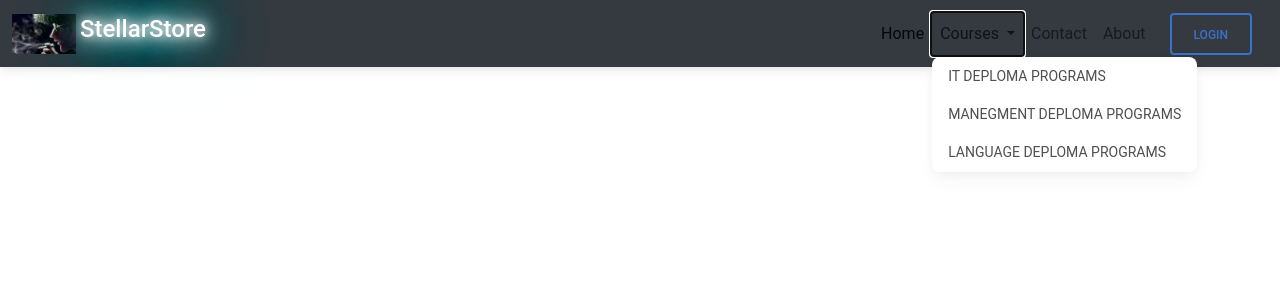
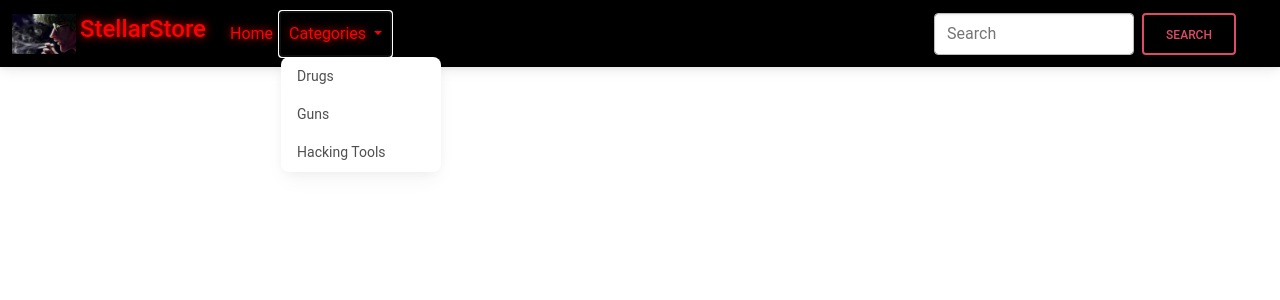
Before and after one commit to AMJchamod/-StellarStore-, a PHP site: page /navbar.html in a window 1280 px wide, after a click on "Categories". Shown: the top 300 px of the page. Run offline with PHP 8.4, Linux system fonts and the light colour scheme.

Commit message:
nav bar updated

```diff
--- a/StellarStore/navbar.html
+++ b/StellarStore/navbar.html
@@ -4,21 +4,30 @@
   <meta charset="UTF-8">
   <meta name="viewport" content="width=device-width, initial-scale=1.0">
   <title>Navbar Page</title>
+  <!-- Bootstrap CSS -->
   <link href="https://stackpath.bootstrapcdn.com/bootstrap/5.1.3/css/bootstrap.min.css" rel="stylesheet">
-  <!-- mdb css-->
+  <!-- MDB CSS -->
   <link href="https://cdnjs.cloudflare.com/ajax/libs/mdb-ui-kit/6.0.0/mdb.min.css" rel="stylesheet">
-  <link rel="stylesheet" href="stylee.css">
+  <!-- Custom CSS -->
   <style>
     .customnav {
-      background-color: #343a40;
+      background-color: black;
     }
     .logoname {
       display: inline;
     }
-    #usernameDisplay {
-      font-size: 1rem;
-      font-weight: bold;
-      color: white;
+    .neon-text {
+      color: red !important;
+      text-shadow: 0 0 10px red; /* Optional: Add a text shadow for neon effect */
+    }
+    .neon-text:hover {
+      color: orange !important; /* Optional: Change color on hover */
+    }
+    .search-form {
+      margin-left: auto;
+    }
+    .search-form input[type="search"] {
+      width: 200px; /* Adjust width as needed */
     }
   </style>
 </head>
@@ -41,34 +50,35 @@
         <div class="offcanvas-body">
           <ul class="navbar-nav justify-content-end flex-grow-1 pe-3">
             <li class="nav-item">
-              <a class="nav-link active" aria-current="page" href="index.html">Home</a>
+              <a class="nav-link active neon-text" aria-current="page" href="index.html">Home</a>
             </li>
             <li class="nav-item dropdown">
-              <a class="nav-link dropdown-toggle" href="#" role="button" data-bs-toggle="dropdown" aria-expanded="false">
-                Courses
+              <a class="nav-link dropdown-toggle neon-text" href="#" role="button" data-bs-toggle="dropdown" aria-expanded="false">
+                Categories
               </a>
               <ul class="dropdown-menu">
-                <li><a class="dropdown-item" href="ITDEPLOMA.html">IT DEPLOMA PROGRAMS</a></li>
-                <li><a class="dropdown-item" href="Manegmentdeploma.html">MANEGMENT DEPLOMA PROGRAMS</a></li>
-                <li><a class="dropdown-item" href="languages.html">LANGUAGE DEPLOMA PROGRAMS</a></li>
+                <li><a class="dropdown-item" href="ITDEPLOMA.html">Drugs</a></li>
+                <li><a class="dropdown-item" href="Manegmentdeploma.html">Guns</a></li>
+                <li><a class="dropdown-item" href="languages.html">Hacking Tools</a></li>
               </ul>
             </li>
-            <li class="nav-item">
-              <a class="nav-link" href="contact.html">Contact</a>
-            </li>
-            <li class="nav-item">
-              <a class="nav-link" href="about.html">About</a>
-            </li>
+            <!-- Search form -->
+            <form class="search-form d-flex">
+              <input class="form-control me-2" type="search" placeholder="Search" aria-label="Search">
+              <button class="btn btn-outline-danger" type="submit">Search</button>
+            </form>
+            <!-- Username display -->
+            <span id="usernameDisplay" class="text-light ms-3"></span>
           </ul>
-          <button type="button" class="btn btn-outline-primary btn-custom">Login</button>
-          <span id="usernameDisplay" class="text-light ms-3"></span>
         </div>
       </div>
     </div>
   </nav>
-
-  <script src="custom.js"></script>
-
-  <script src="https://stackpath.bootstrapcdn.com/bootstrap/5.1.3/js/bootstrap.bundle.min.js"></script>
+   <script src="custom.js"></script>
+  <!-- Bootstrap and MDB JS -->
+  <script src="https://cdn.jsdelivr.net/npm/bootstrap@5.3.3/dist/js/bootstrap.bundle.min.js"
+    integrity="sha384-YvpcrYf0tY3lHB60NNkmXc5s9fDVZLESaAA55NDzOxhy9GkcIdslK1eN7N6jIeHz"
+    crossorigin="anonymous"></script>
+  <script src="https://cdnjs.cloudflare.com/ajax/libs/mdb-ui-kit/6.0.0/mdb.min.js"></script>
 </body>
 </html>
--- a/StellarStore/stylee.css
+++ b/StellarStore/stylee.css
@@ -23,7 +23,16 @@
     margin-left: 30%;
 
 }
-
+.neontext2{
+    .neon-text {
+        color: red;
+        /* Text color */
+        text-shadow: 0 0 10px #fff, 0 0 20px #fff, 0 0 30px #fff, 0 0 40px #0ff, 0 0 70px #0ff, 0 0 80px #0ff, 0 0 100px #0ff, 0 0 150px #0ff;
+    }
+}
+a {
+    color: inherit;
+}
 .neon-text {
     color: #fff;
     /* Text color */
```
Also changed, not shown: StellarStore/`navbartwo.html (deleted, +0 -62 lines).
